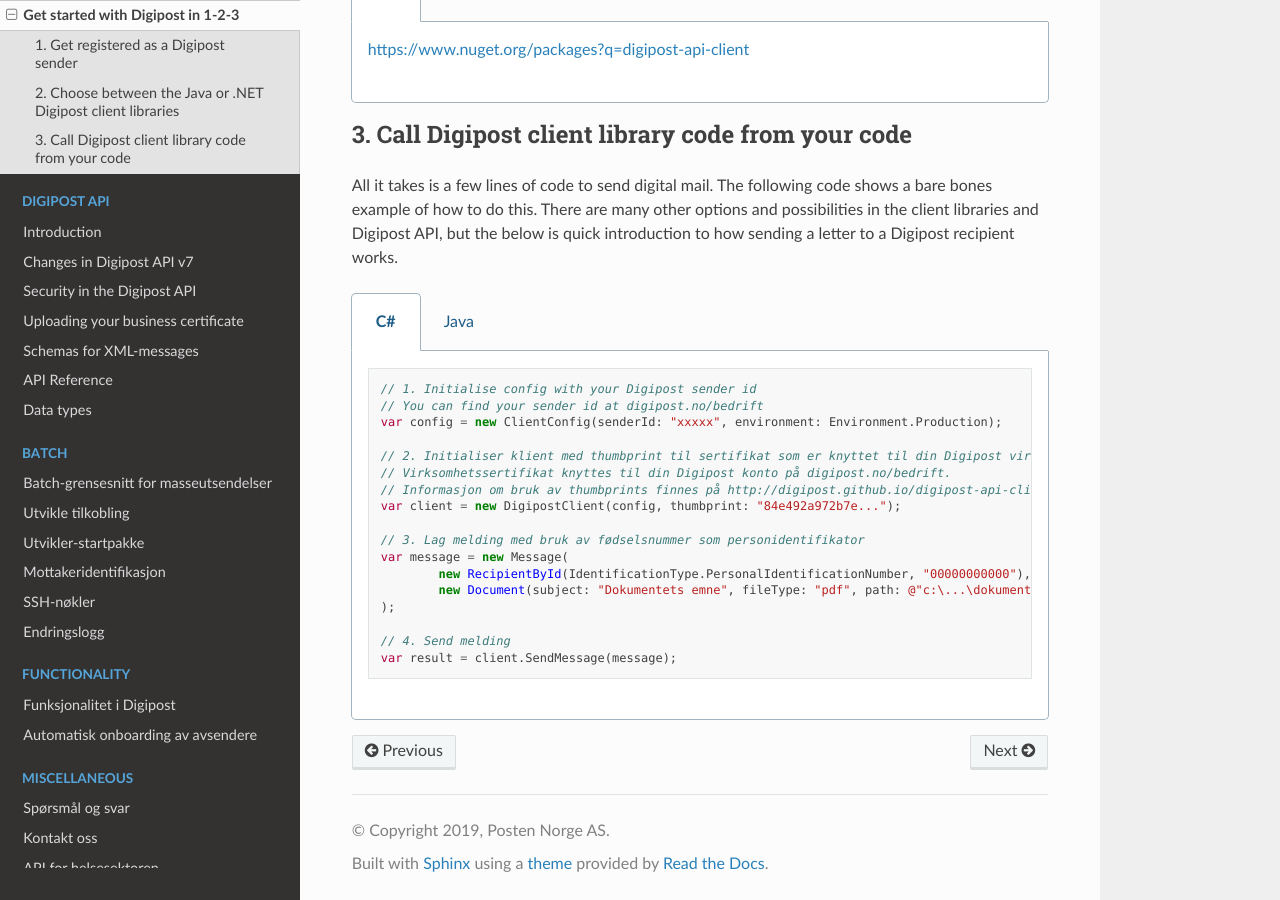
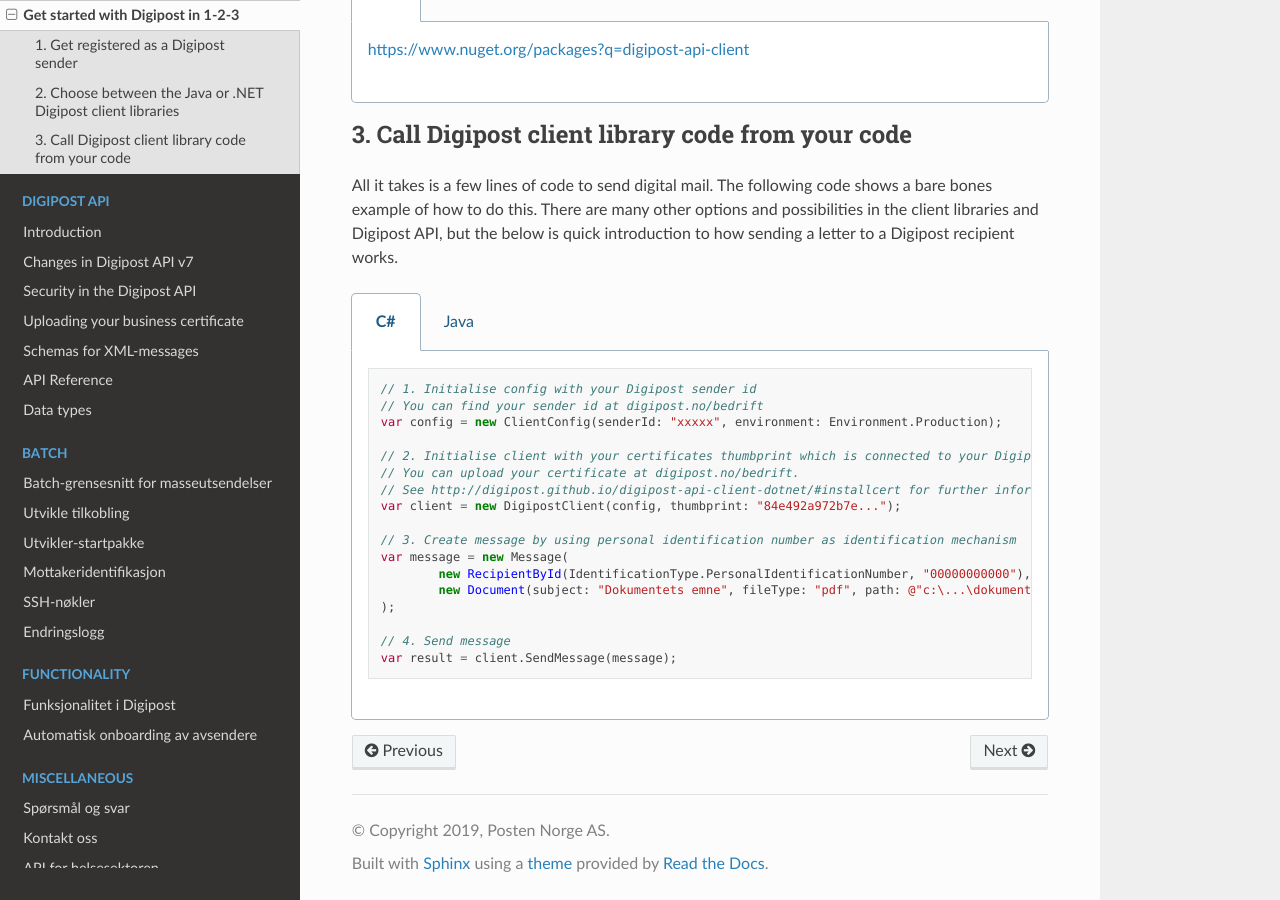
Before and after one commit to digipost/digipost-docs, a Sphinx documentation site: the page built from source/get-started.rst, in a window 1280 px wide and 900 px high, scrolled down 792 px. Built offline with Sphinx 7.4.7 and the Read the Docs theme 2.0.0, drawn with Linux system fonts in a browser that asks for light colours.

Commit message:
Getting started page done

```diff
--- a/source/get-started.rst
+++ b/source/get-started.rst
@@ -49,42 +49,42 @@
 			// You can find your sender id at digipost.no/bedrift
 			var config = new ClientConfig(senderId: "xxxxx", environment: Environment.Production);
 
-			// 2. Initialiser klient med thumbprint til sertifikat som er knyttet til din Digipost virksomhetskonto
-			// Virksomhetssertifikat knyttes til din Digipost konto på digipost.no/bedrift.
-			// Informasjon om bruk av thumbprints finnes på http://digipost.github.io/digipost-api-client-dotnet/#installcert.
+			// 2. Initialise client with your certificates thumbprint which is connected to your Digipost organisation account
+			// You can upload your certificate at digipost.no/bedrift.
+			// See http://digipost.github.io/digipost-api-client-dotnet/#installcert for further information on thumbprints
 			var client = new DigipostClient(config, thumbprint: "84e492a972b7e...");
 
-			// 3. Lag melding med bruk av fødselsnummer som personidentifikator
+			// 3. Create message by using personal identification number as identification mechanism
 			var message = new Message(
 				new RecipientById(IdentificationType.PersonalIdentificationNumber, "00000000000"),
 				new Document(subject: "Dokumentets emne", fileType: "pdf", path: @"c:\...\dokument.pdf")
 			);
 
-			// 4. Send melding
+			// 4. Send message
 			var result = client.SendMessage(message);
 
     ..  group-tab:: Java
 
         ..  code-block:: java
 
-			// 1. Les inn sertifikatet du har knyttet til din Digipost-konto (i .p12-formatet)
+			// 1. Read the certificate that is tied to your Digipost organisation account (in .p12 format)
 			InputStream sertifikatInputStream = new FileInputStream("certificate.p12");
 
-			// 2. Opprett en DigipostClient
+			// 2. Create a DigipostClient
 			DigipostClient client = new DigipostClient(DigipostClientConfigBuilder.newBuilder().build(), ATOMIC_REST, "https://api.digipost.no", AVSENDERS_KONTOID, sertifikatInputStream, SERTIFIKAT_PASSORD);
 
-			// 3. Opprett et fødselsnummerobjekt
+			// 3. Create a personal identification number object
 			PersonalIdentificationNumber pin = new PersonalIdentificationNumber("26079833787");
 
-			// 4. Opprett hoveddokumentet
+			// 4. Create primary document object
 			Document primaryDocument = new Document(UUID1, "Dokumentets emne", PDF);
 
-			// 5. Opprett en forsendelse
+			// 5. Create message object
 			Message message = newMessage(UUID2, primaryDocument)
 				.personalIdentificationNumber(pin)
 				.build();
 
-			// 6. Legg til innhold og send
+			// 6. Add content to message and send message
 			client.createMessage(message)
 				.addContent(primaryDocument, new FileInputStream("content.pdf"))
 				.send();
```
